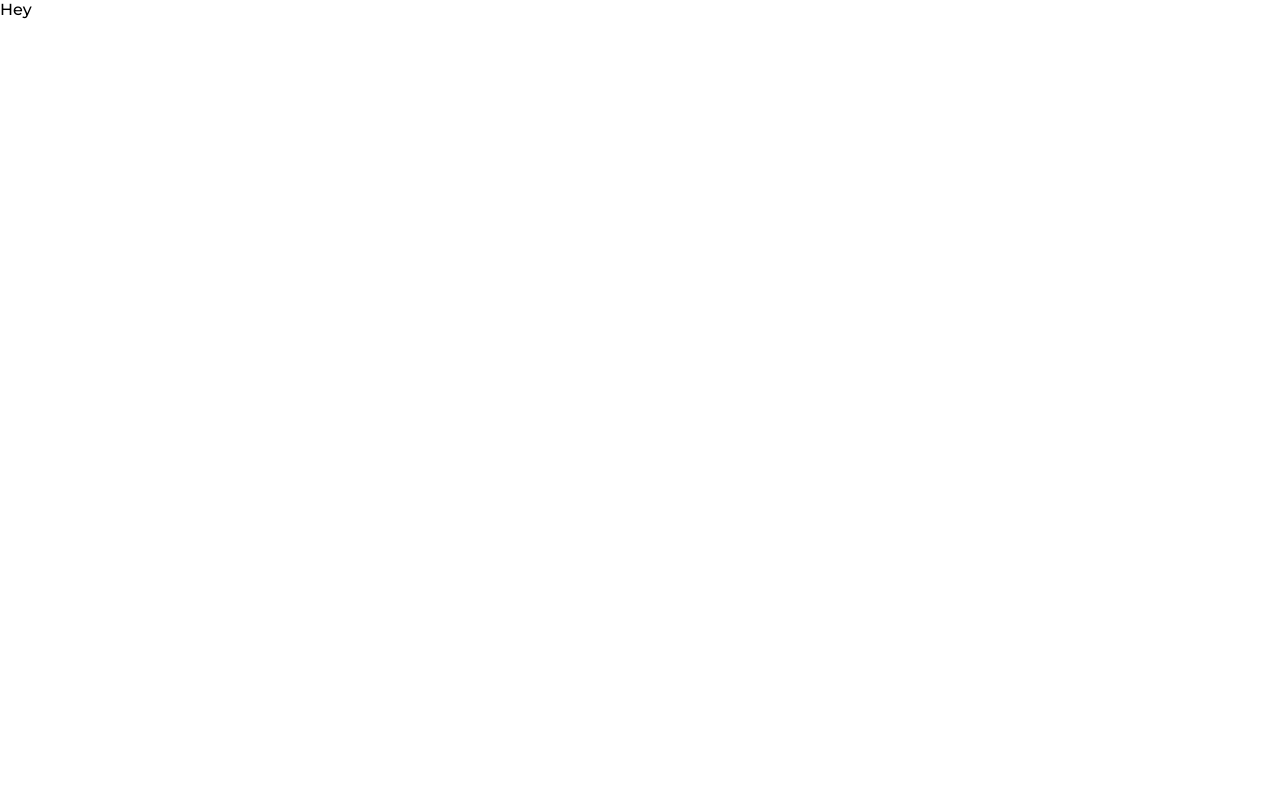
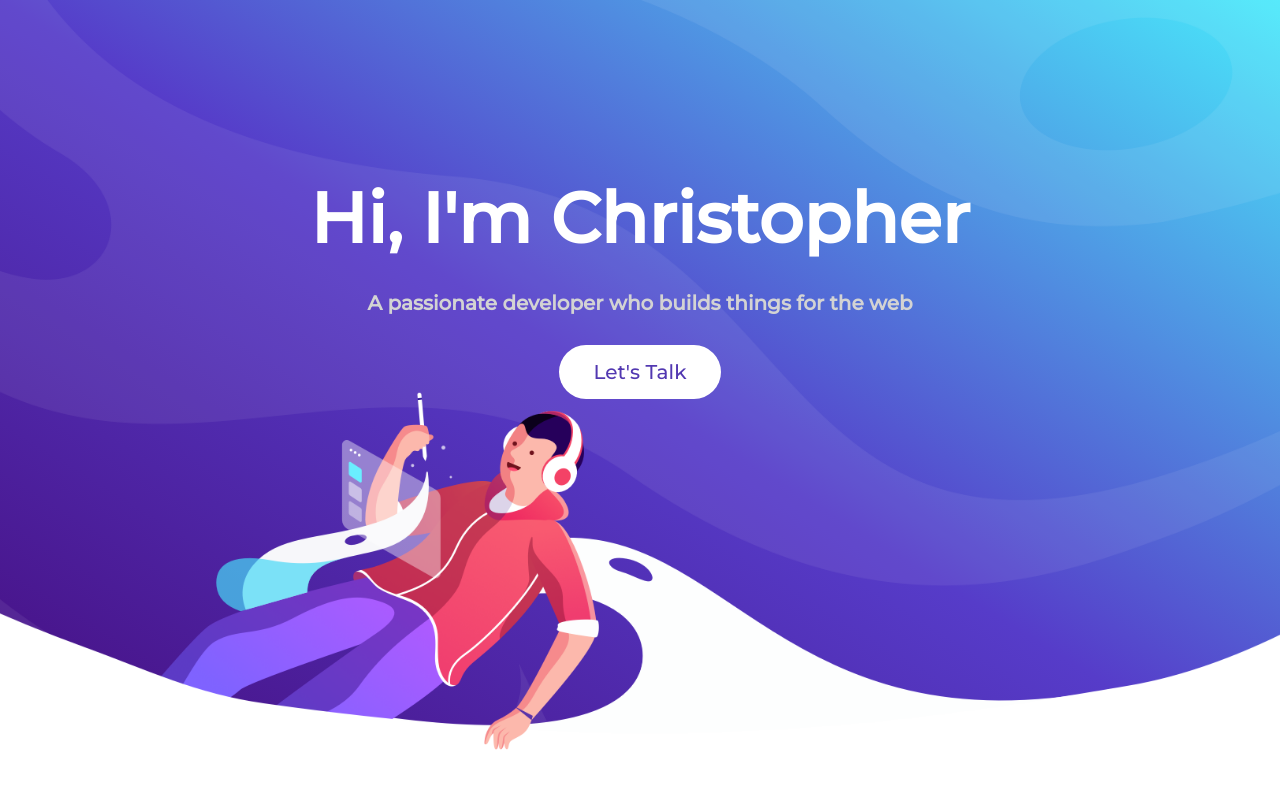
Before and after one commit to ChristopherBenton145/portfolio-old, a React (Create React App) app: page / in a window 1280 px wide. Shown: the top 788 px of the page. Built offline with nearby package versions, Linux system fonts and the light colour scheme.

Commit message:
Finished the header

```diff
--- a/src/App.js
+++ /dev/null
@@ -1,11 +0,0 @@
-
-
-function App() {
-  return (
-    <>
-    Hey
-    </>
-  );
-}
-
-export default App;
--- /dev/null
+++ b/src/App.jsx
@@ -0,0 +1,13 @@
+import Loader from './components/Loader/Loader';
+import Header from './sections/Header/Header';
+
+function App() {
+  return (
+    <>
+      <Loader color='#000' duration='2.5s' delay='2s' />
+      <Header />
+    </>
+  );
+}
+
+export default App;
--- /dev/null
+++ b/src/components/Loader/Loader.css
@@ -0,0 +1,25 @@
+.loader {
+  --color: #000;
+  --animation-duration: 2.5s;
+  --animation-delay: 2s;
+
+  width: 0;
+  height: 0;
+  position: fixed;
+  top: 50%;
+  left: 50%;
+  transform: translate(-50%, -50%);
+  animation: load var(--animation-duration) var(--animation-delay) forwards;
+  border: 5000px solid var(--color);
+  border-radius: 50%;
+  box-sizing: content-box;
+  z-index: 9;
+  pointer-events: none;
+}
+
+@keyframes load {
+  to {
+    width: 5000px;
+    height: 5000px;
+  }
+}
--- /dev/null
+++ b/src/components/Loader/Loader.jsx
@@ -0,0 +1,10 @@
+import React from 'react';
+import './Loader.css';
+
+function Loader({ color, duration, delay }) {
+  return (
+    <div className='loader' style={{'--color': color, '--animation-duration': duration, '--animation-delay': delay}} />
+  );
+}
+
+export default Loader;
--- a/src/index.css
+++ b/src/index.css
@@ -36,5 +36,7 @@ a {
 /* Variables */
 
 :root {
+  --light-gray: #d3d3d3;
+
   --default-fonts: 'Montserrat', -apple-system, BlinkMacSystemFont, 'Segoe UI', 'Roboto', 'Oxygen', 'Ubuntu', 'Cantarell', 'Fira Sans', 'Droid Sans', 'Helvetica Neue', sans-serif;
 }
--- /dev/null
+++ b/src/sections/Header/Header.css
@@ -0,0 +1,121 @@
+.header {
+  width: 100vw;
+  height: 640px;
+  background-color: #563cc9;
+  background: -webkit-linear-gradient(to top right, #450b7c, #563cc9, #49e9fb);;
+  background: linear-gradient(to top right, #450b7c, #563cc9, #49e9fb);
+}
+
+.header::before {
+  content: '';
+  width: 100vw;
+  height: 640px;
+  position: absolute;
+  top: 0;
+  left: 0;
+  background: url('../../hero-pattern-bg-lg.png') center center;
+  background-size: cover;
+  pointer-events: none;
+}
+
+.header::after {
+  content: '';
+  width: 100vw;
+  height: 640px;
+  position: absolute;
+  top: 5px;
+  left: 0;
+  background: url('../../hero-guy-1-lg.png') center center;
+  background-size: cover;
+  pointer-events: none;
+}
+
+.header .container {
+  width: 90vw;
+  display: flex;
+  justify-content: center;
+  align-items: center;
+  flex-direction: column;
+  gap: 20px;
+  text-align: center;
+  position: relative;
+  z-index: 1;
+  margin: auto;
+  padding-top: 150px;
+}
+
+.header h1 {
+  color: #fff;
+  font-size: 35px;
+}
+
+.header h2 {
+  color: var(--light-gray);
+  font-size: 12px;
+}
+
+.header button {
+  background-color: #fff;
+  border: none;
+  color: #5238b1;
+  padding: 10px 30px;
+  border-radius: 20px;
+  transition: transform 0.2s;
+}
+
+.header button:hover {
+  transform: scale(1.05);
+  cursor: pointer;
+}
+
+@media (min-width: 800px) {
+  .header {
+    height: 750px;
+  }
+
+  .header::before {
+    height: 750px;
+  }
+
+  .header::after {
+    height: 750px;
+  }
+
+  .header .container {
+    gap: 30px;
+  }
+
+  .header h1 {
+    color: #fff;
+    font-size: 70px;
+  }
+
+  .header h2 {
+    color: var(--light-gray);
+    font-size: 20px;
+  }
+
+  .header button {
+    padding: 15px 35px;
+    font-size: 20px;
+    border-radius: 30px;
+  }
+}
+
+@media (min-width: 1200px) {
+  .header {
+    height: 99vh;
+  }
+
+  .header::before {
+    height: 99vh;
+  }
+
+  .header::after {
+    height: 99vh;
+  }
+
+  .header .container {
+    padding-top: 175px;
+  }
+}
--- /dev/null
+++ b/src/sections/Header/Header.jsx
@@ -0,0 +1,16 @@
+import React from 'react';
+import './Header.css';
+
+function Header() {
+  return (
+    <header className='header'>
+      <div className="container">
+        <h1>Hi, I'm Christopher</h1>
+        <h2>A passionate developer who builds things for the web</h2>
+        <a href='mailto: c.benton.145@gmail.com'><button>Let's Talk</button></a>
+      </div>
+    </header>
+  );
+}
+
+export default Header;
```
Also changed, not shown: src/hero-guy-1-lg.png (added), src/hero-pattern-bg-lg.png (added).
